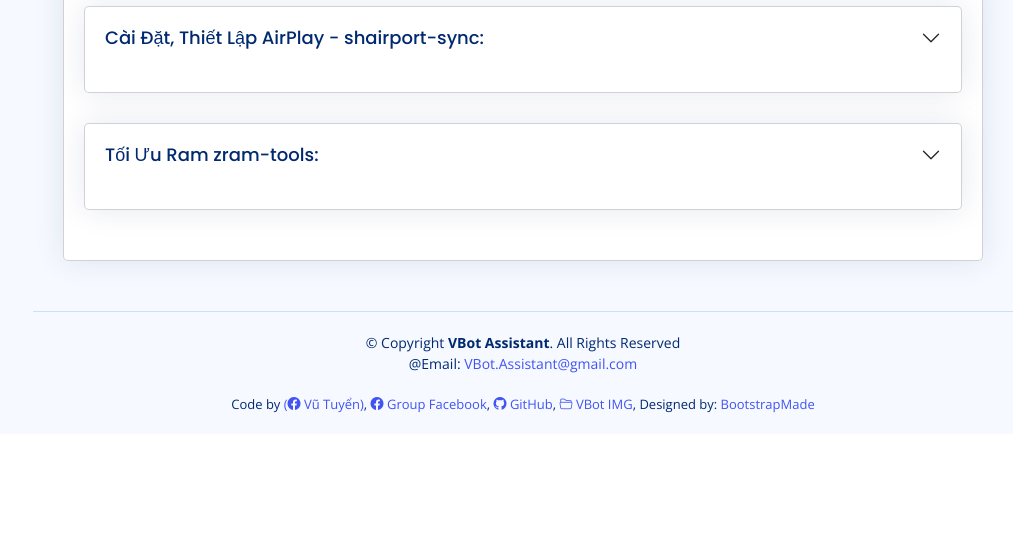
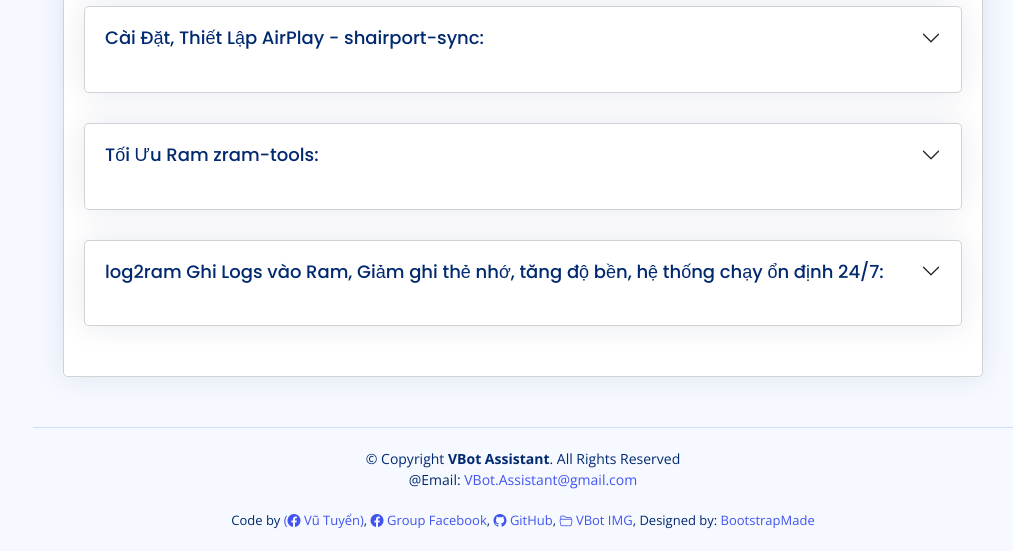
Before and after one commit to marion001/VBot_Offline, a PHP site: page /FAQ.php in a window 1280 px wide. Shown: the part 2556-3107 px from the top of the page, without its empty margins (267-1280 px from the left). Before the commit the page ends 2969 px from the top, so only its background shows below. Run offline with PHP 8.4, Linux system fonts and the light colour scheme; data that the repository does not hold is empty; some libraries are stand-ins or nearby versions.

Commit message:
31/01/2026

```diff
--- a/html/FAQ.php
+++ b/html/FAQ.php
@@ -1532,7 +1532,115 @@ $:> sudo systemctl disable dphys-swapfile</code>
       </div>
     </div>
   </div>
-
+</div>
+</div>
+</div>
+
+
+<div class="card accordion" id="accordion_button_logs2ram">
+<div class="card-body">
+<h5 class="card-title accordion-button collapsed" type="button" data-bs-toggle="collapse" data-bs-target="#collapse_button_logs2ram" aria-expanded="false" aria-controls="collapse_button_logs2ram">
+log2ram Ghi Logs vào Ram, Giảm ghi thẻ nhớ, tăng độ bền, hệ thống chạy ổn định 24/7:</h5>
+<div id="collapse_button_logs2ram" class="accordion-collapse collapse" aria-labelledby="headingThree" data-bs-parent="#collapse_button_logs2ram">
+
+    <!-- STEP 2 -->
+    <div class="card mb-3">
+        <div class="card-header fw-bold">
+            1: Xác nhận thư mục đang chứa log
+        </div>
+        <div class="card-body">
+            <pre><code>$:> sudo du -sh /var/hdd.log /var/log</code></pre>
+            <p class="text-muted mb-0">
+                Nếu log quá lớn (vài trăm MB hoặc GB), cần xóa trước khi bật log2ram.
+            </p>
+        </div>
+    </div>
+
+    <!-- STEP 3 -->
+    <div class="card mb-3">
+        <div class="card-header fw-bold text-danger">
+            2: Xóa toàn bộ log cũ trên thẻ nhớ
+        </div>
+        <div class="card-body">
+            <pre><code>$:> sudo rm -rf /var/hdd.log/*
+$:> sudo rm -rf /var/log/journal/*</code></pre>
+            <p class="text-warning mb-0">
+                ⚠️ Chỉ xóa log, không ảnh hưởng hệ thống.
+            </p>
+        </div>
+    </div>
+
+    <!-- STEP 4 -->
+    <div class="card mb-3">
+        <div class="card-header fw-bold">
+            3: Cài đặt log2ram (chuẩn & gọn)
+        </div>
+        <div class="card-body">
+            <pre><code>$:> sudo apt update
+$:> sudo apt install rsync -y
+$:> git clone https://github.com/azlux/log2ram.git
+$:> cd log2ram
+$:> sudo ./install.sh
+$:> sudo reboot</code></pre>
+        </div>
+    </div>
+
+    <!-- STEP 5 -->
+    <div class="card mb-3">
+        <div class="card-header fw-bold">
+            4: Cấu hình log2ram (RẤT QUAN TRỌNG)
+        </div>
+        <div class="card-body">
+            <p>Mở file cấu hình:</p>
+            <pre><code>$:> sudo nano /etc/log2ram.conf</code></pre>
+            <p class="mt-3 mb-1 fw-bold">Cấu hình khuyến nghị cho Pi Zero 2W:</p>
+            <pre><code>SIZE=32M
+USE_RSYNC=false
+ZL2R=false
+COMP_ALG=lz4
+LOG_DISK_SIZE=80M</code></pre>
+        </div>
+    </div>
+
+    <!-- STEP 6 -->
+    <div class="card mb-3">
+        <div class="card-header fw-bold">
+            5: Kiểm tra sau khi reboot
+        </div>
+        <div class="card-body">
+            <pre><code>$:> df -h /var/log
+$:> free -h</code></pre>
+        </div>
+    </div>
+
+    <!-- STEP 7 -->
+    <div class="card mb-3">
+        <div class="card-header fw-bold text-success">
+            6: Gợi ý tối ưu thêm (rất nên làm)
+        </div>
+        <div class="card-body">
+            <p class="fw-bold">Giảm log journald:</p>
+            <pre><code>$:> sudo nano /etc/systemd/journald.conf</code></pre>
+            <pre><code>Storage=volatile
+RuntimeMaxUse=20M
+RuntimeKeepFree=10M
+SystemMaxUse=20M
+SystemKeepFree=50M</code></pre>
+            <pre><code>$:> sudo systemctl restart systemd-journald
+$:> sudo systemctl restart log2ram</code></pre>
+        </div>
+    </div>
+
+    <!-- STEP 8 -->
+    <div class="card mb-4">
+        <div class="card-header fw-bold">
+            7: Kiểm tra cuối cùng
+        </div>
+        <div class="card-body">
+            <pre><code>$:> journalctl --disk-usage
+$:> df -h /var/log</code></pre>
+        </div>
+    </div>
 
 </div>
 </div>
```
